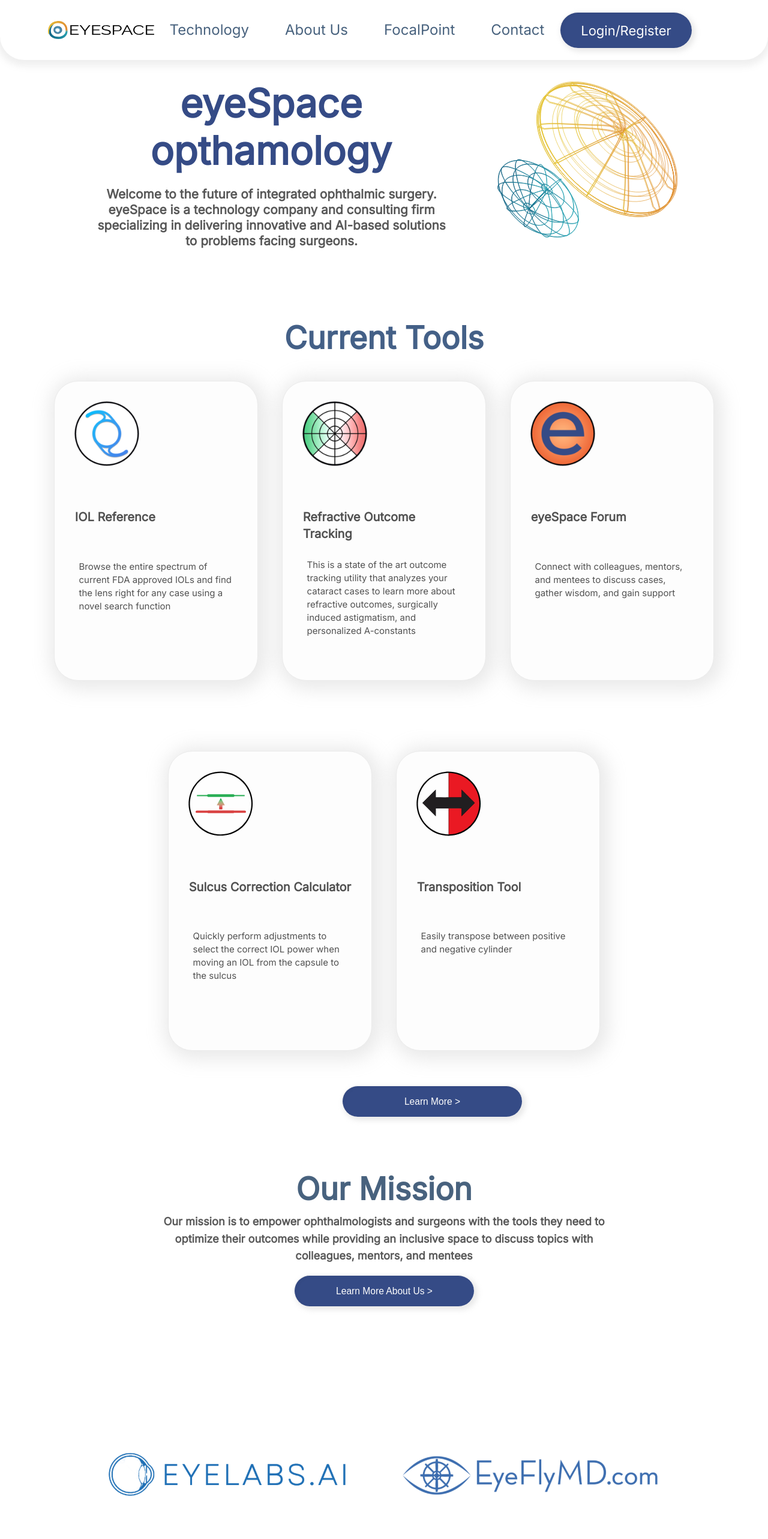
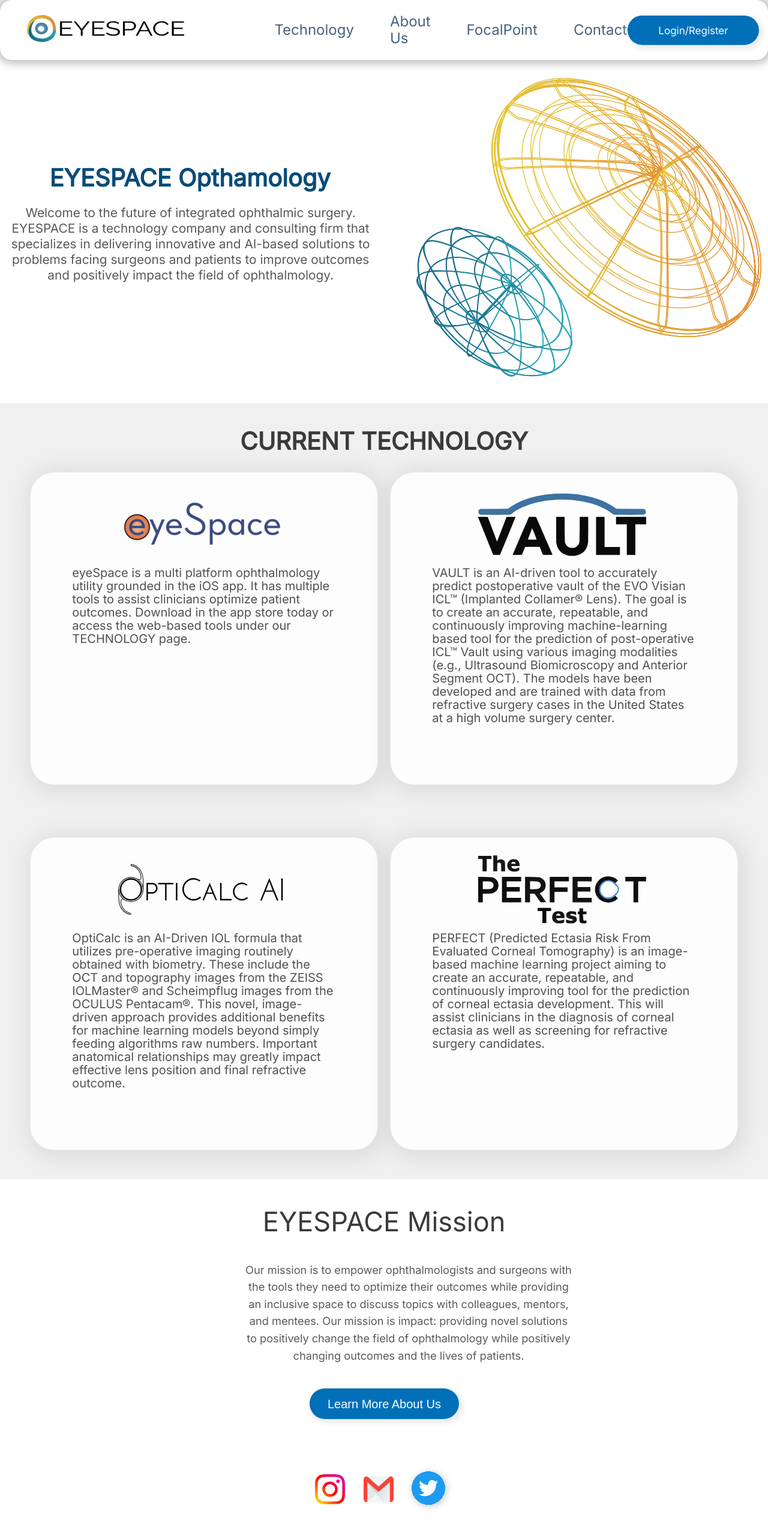
Before and after one commit to eyelabsai/EyeSpace-Website, a React (Create React App) app: page / in a window 1280 px wide. Shown: the top 2566 px of the page at 60% size. Built offline with nearby package versions, Linux system fonts and the light colour scheme.

Commit message:
homepage replicated

```diff
--- a/src/components/footer/Footer.js
+++ b/src/components/footer/Footer.js
@@ -43,7 +43,7 @@
   // For now, don't use any {} inside the return(). Anything inside {} will be treated as javascript, not html
     render() {
       return (
-        <div className="footer">
+        <div className="footer" style={{ backgroundColor: '#f0f0f0' }}>
           {/** start your html here! (delete this whole line, including the {}) */}
           <div className="logos">
             <img className="footer-logo-img-tag" src={eyelab_logo} alt="Eyelab logo"/>
@@ -52,7 +52,7 @@
             <img className="footer-logo-img-tag" src={eyeflymd_logo} alt="EyeFlyMD logo"/>
           </div>
         </div>
-
+{/*
         <div className="socials">
   <a href="https://www.instagram.com/eyespace.ai/" target="_blank" rel="noopener noreferrer">
     <img className="socials-img-tag" src={instagram_logo} alt="Instagram logo" />
@@ -63,7 +63,7 @@
   <a href="https://twitter.com/EyeSpace_AI" target="_blank" rel="noopener noreferrer">
     <img className="socials-img-tag" src={twitter_logo} alt="Twitter logo" />
   </a>
-</div>
+</div> */}
 
           <div className="copyrightText">
           2023 Copyright EYESPACE LLC | Matt Hirabayashi MD | Gurpal Virdi MD
--- a/src/components/header/Header.css
+++ b/src/components/header/Header.css
@@ -1,10 +1,14 @@
 .navbar {
   height: 100px;
   background: #FFFFFF;
-  box-shadow: 0px 4px 12px 6px rgba(129, 129, 129, 0.13);
-  border-radius: 0px 0px 40px 40px;
+  box-shadow: 0px 4px 12px 6px rgba(3, 3, 3, 0.13),
+  0px -4px 12px 6px rgba(3, 3, 3, 0.13);
+
+  border-radius: 20px 20px 20px 20px;
   display: flex;
   justify-content: space-between;
+  color: #0170b9;
+
 }
 
 .buttons {
@@ -14,6 +18,9 @@
   align-items: center;
   padding: 0;
   gap: 60px;
+  padding-left: 150px;
+  color: #0170b9;
+
 }
 
 .button {
@@ -29,15 +36,15 @@
 
 .login-button {
   width: 220px;
-  height: 60px;
-  margin-top: 20px;
-  margin-right: 127px;
-  background: #354B86;
+  height: 50px;
+  margin-top: 25px;
+  margin-right: 15px;
+  background: #0170b9;
   border-radius: 40px;
   font-family: 'Inter';
   font-style: normal;
   font-weight: 500;
-  font-size: 22px;
+  font-size: 17px;
   line-height: 28px;
   color: #FDFDFD;
 }
@@ -46,10 +53,11 @@
 }
 
 .logo-div {
-  width: 177px;
+  width: 300px;
   height: 55px;
-  margin-left: 80px;
-  margin-top: 35px;
+  margin-left: 45px;
+  margin-top: 25px;
+
 }
 
 .logo-img-tag {
--- a/src/views/Homepage/Banner/Banner.css
+++ b/src/views/Homepage/Banner/Banner.css
@@ -1,8 +1,8 @@
 .banner-title {
     font-style: normal;
-    font-size: 65px; /* Reduced by 35% */
-    font-weight: 900;
-    color: #354B86;
+    font-size: 40px; /* Reduced by 35% */
+    font-weight: 700;
+    color: #094b78;
     fill: solid;
     margin-top: 32.5px; /* Adjusted proportionally */
     text-align: center;
@@ -13,7 +13,7 @@
     margin-left: 2px;
     text-align: center;
     font-style: normal;
-    font-weight: 600;
+    /* font-weight: 600; */
     font-size: 20.8px; /* Reduced by 35% */
     line-height: 26px; /* Adjusted proportionally */
     color: #585858;
@@ -61,9 +61,8 @@
     margin-right: 20%;
     font-family: 'Inter';
     font-style: normal;
-    font-weight: 600;
     position: relative;
-    margin-bottom: 10%;
+    margin-bottom: 40px;
 }
 
 .stats {
@@ -103,7 +102,8 @@
 }
 
 .right {
-    margin-top: 0px;
+    margin-top: 30px;
+    margin-right: 70px;
 }
 
 @media only screen and (max-width: 920px) {
@@ -120,7 +120,7 @@
 
     .desc {
         font-style: normal;
-        font-weight: 600;
+        /* font-weight: 600; */
         font-size: 20.8px; /* Reduced by 35% */
         line-height: 26px; /* Adjusted proportionally */
         color: #585858;
--- a/src/views/Homepage/Banner/Banner.js
+++ b/src/views/Homepage/Banner/Banner.js
@@ -17,10 +17,12 @@
       {/* <div  className="contact-div" style={{backgroundImage: `url(${Bckg})`}}> */}
         <div className="left">
             <div className="banner-title">
-                eyeSpace<br/>opthamology
+                <strong>EYESPACE Opthamology</strong>
             </div>
             <div className="desc">
-                <p>Welcome to the future of integrated ophthalmic surgery. eyeSpace is a technology company and consulting firm specializing in delivering innovative and AI-based solutions to problems facing surgeons.</p>
+                <p>Welcome to the future of integrated ophthalmic surgery. EYESPACE is a technology company
+                    and consulting firm that specializes in delivering innovative and AI-based solutions
+                     to problems facing surgeons and patients to improve outcomes and positively impact the field of ophthalmology.</p>
             </div>
             {/* <div className="bottomblock">
                 <a href="appstore://" className="download">
@@ -60,7 +62,7 @@
             </div> */}
         </div>
         <div className="right">
-            <img src={iphone} width="300px" alt="phone"></img>
+            <img src={iphone} width="575px" alt="phone"></img>
         </div>
     </div>
 //   </div>
--- a/src/views/Homepage/Mission/Mission.css
+++ b/src/views/Homepage/Mission/Mission.css
@@ -3,14 +3,18 @@
     margin-right: 20%;
     font-family: 'Inter';
     font-style: normal;
-    font-weight: 600;
+    /* font-weight: 600; */
+    color: #2a2929;
     position: relative;
 }
 
 #mission-title {
-    font-size: 52px; /* Reduced by 35% */
+    margin-top: 50px;
+    margin-bottom: 45px;
+    font-size: 45px; /* Reduced by 35% */
+    /* font-weight: 900; */
     line-height: 41.6px; /* Adjusted proportionally */
-    color: #48627E;
+    color: #3a3a3a;
     margin-left: auto;
     margin-right: auto;
     text-align: center;
@@ -22,13 +26,30 @@
     text-align: center;
     color: #484848;
     opacity: 0.9;
+    width: 550px;
+    margin-left: 150px;
+    margin-bottom: 40px;
+}
+.socials {
+    /* Frame 6 */
+    display: flex;
+    flex-direction: row;
+    width: 100%;
+    /* height: 50px; */
+
+    justify-content: center;
+    align-items: center;
+    padding: 0px;
+    /* gap: 20px; */
+    margin-top: -500px; /* 152px */
+
 }
 
 button {
     box-sizing: border-box;
-    width: 300px; /* Adjusted proportionally */
+    width: 250px; /* Adjusted proportionally */
     height: 52px; /* Adjusted proportionally */
-    background: #354B86;
+    background: #0170b9;
     border-width: 0.7px 0px 0px 0.7px; /* Adjusted proportionally */
     border-style: solid;
     border-color: #F1F1F1;
@@ -36,9 +57,10 @@
         4px 4px 8px 2px rgba(181, 181, 181, 0.3),
         inset 4px 2px 4px rgba(0, 0, 0, 0.03);
     border-radius: 28px; /* Adjusted proportionally */
-    font-size: 15.6px; /* Reduced by 35% */
+    font-size: 20px; /* Reduced by 35% */
     line-height: 18.2px; /* Adjusted proportionally */
     color: #FDFDFD;
+    margin-bottom: -500px;
 }
 
 #btn {
--- a/src/views/Homepage/Mission/Mission.js
+++ b/src/views/Homepage/Mission/Mission.js
@@ -3,6 +3,9 @@
 import PropTypes from "prop-types";
 import './Mission.css';
 import { Link } from 'react-router-dom';
+import instagram_logo from '../../../assets/instagramLogo.svg';
+import twitter_logo from '../../../assets/twitter.svg';
+import gmail_logo from '../../../assets/gmailLogo.svg';
 
 export default class Mission extends React.Component {
   static propTypes = {
@@ -13,14 +16,29 @@
     return (
     <div id="mission-div">
       <div id = "mission-title">
-        Our Mission
+        EYESPACE Mission
       </div>
       <div id = "content">
-        <p>Our mission is to empower ophthalmologists and surgeons with the tools they need to optimize their outcomes while providing an inclusive space to discuss topics with colleagues, mentors, and mentees</p>
+        <p>Our mission is to empower ophthalmologists and surgeons with the
+           tools they need to optimize their outcomes while providing an inclusive space to
+            discuss topics with colleagues, mentors, and mentees. Our mission is impact: providing novel
+            solutions to positively change the field of ophthalmology while positively changing outcomes and the lives of patients.</p>
       </div>
       <div id = "btn">
-        <Link to="/AboutUs" style={{textDecoration: 'none'}}><button>Learn More About Us &gt; </button></Link>
+        <Link to="/AboutUs" style={{textDecoration: 'none'}}><button>Learn More About Us</button></Link>
       </div>
+
+      <div className="socials">
+  <a href="https://www.instagram.com/eyespace.ai/" target="_blank" rel="noopener noreferrer">
+    <img className="socials-img-tag" src={instagram_logo} alt="Instagram logo" />
+  </a>
+  <a href="mailto:youremail@example.com">
+    <img className="socials-img-tag gmail-logo" src={gmail_logo} alt="Gmail logo" />
+  </a>
+  <a href="https://twitter.com/EyeSpace_AI" target="_blank" rel="noopener noreferrer">
+    <img className="socials-img-tag" src={twitter_logo} alt="Twitter logo" />
+  </a>
+</div>
     </div>
     );
   }
--- a/src/views/Homepage/Tools/Card/Card.css
+++ b/src/views/Homepage/Tools/Card/Card.css
@@ -5,12 +5,13 @@
 .title {
   font-family: 'Inter';
   font-style: normal;
-  font-weight: 600;
-  font-size: 52px; /* Reduced by 35% */
+  font-weight: 900;
+  font-size: 40px; /* Reduced by 35% */
   line-height: 0px;
   text-align: center;
-  color: #446087;
-  /* margin-top: 1%; */
+  color: #3a3a3a;
+  margin-top: 5%;
+
   margin-bottom: 1%;
 }
 
@@ -26,25 +27,28 @@
   margin-top: 0px; /* Reduced by 35% */
 }
 .card {
-  width: 340px;
-  height: 500px;
+  width: 580px;
+  height: auto;
   flex: none;
   order: 0;
   flex-grow: 0;
   box-sizing: border-box;
-  width: 340px;
-  height: 500px;
   left: 0px;
   top: 0px;
   background: #FDFDFD;
   border: 1px solid #EBEBEB;
   box-shadow: 4px 4px 30px 10px rgba(181, 181, 181, 0.3);
   border-radius: 40px;
-  margin: 20px;
+  margin: 10px;
+  margin-top: 0px;
 }
 
 .card-img {
   padding: 8%;
+  /* margin-right: auto; */
+  margin-left: 100px;
+  margin-bottom: -190px;
+  margin-top: -100px;
 }
 
 .card-title {
@@ -57,20 +61,20 @@
   color: #515151;
   margin: 5%;
 }
-
 .card-content {
   font-family: 'Inter';
   font-style: normal;
-  font-weight: 500;
-  font-size: 15px; /* Reduced by 35% */
+  font-weight: 550;
+  font-size: 20px; /* Reduced by 35% */
   line-height: 22px;
   color: #515151;
   margin: 12%;
+  margin-bottom: 100px;
 }
 
-#card2 {
+/* #card2 {
   margin-top: -2%;
-}
+} */
 
 @media only screen and (max-width: 920px) {
   .body {
@@ -143,7 +147,7 @@
     margin: 12%;
   }
 
-  #card2 {
+  /* #card2 {
     margin-top: -2%;
-  }
+  } */
 }
--- a/src/views/Homepage/Tools/Card/Card.js
+++ b/src/views/Homepage/Tools/Card/Card.js
@@ -1,10 +1,10 @@
 import React from "react";
 import PropTypes from "prop-types";
 import './Card.css';
-import Card1 from '../../../../assets/card1.svg';
-import Card2 from '../../../../assets/card2.svg';
-import Card3 from '../../../../assets/card3.svg';
-import Card4 from '../../../../assets/sulcus icon.svg';
+import Card1 from '../../../../assets/eyeSpace Logo-2.png'
+import Card2 from '../../../../assets/blog5.svg'
+import Card3 from '../../../../assets/OptiCalc SVG.svg'
+import Card4 from '../../../../assets/blog4.svg'
 import Card5 from '../../../../assets/transpose tool icon.svg';
 import { Link } from 'react-router-dom';
 
@@ -15,16 +15,18 @@
 
     render() {
         return (
-            <div className="current_tools">
-                <div className="title">Current Tools</div>
+            <div className="current_tools" style={{ backgroundColor: '#f0f0f0' }}>
+                <div className="title"> CURRENT TECHNOLOGY</div>
 
                 <div className="tool">
                     <div className="card">
                         <img className="card-img" src={Card1} alt="Card1 Logo" />
                         <div className="detail">
-                            <div className="card-title">IOL Reference</div>
+                            {/* <div className="card-title">IOL Reference</div> */}
                             <div className="card-content">
-                                Browse the entire spectrum of current FDA approved IOLs and find the lens right for any case using a novel search function
+                            eyeSpace is a multi platform ophthalmology utility grounded in the iOS app. It has multiple tools to assist
+                            clinicians optimize patient outcomes.
+                            Download in the app store today or access the web-based tools under our TECHNOLOGY page.
                             </div>
                         </div>
                     </div>
@@ -32,14 +34,16 @@
                     <div className="card">
                         <img className="card-img" src={Card2} alt="Card2 Logo" />
                         <div className="detail">
-                            <div className="card-title">Refractive Outcome Tracking</div>
+                            {/* <div className="card-title">Refractive Outcome Tracking</div> */}
                             <div className="card-content" id="card2">
-                                This is a state of the art outcome tracking utility that analyzes your cataract cases to learn more about refractive outcomes, surgically induced astigmatism, and personalized A-constants
+                            VAULT is an AI-driven tool to accurately predict postoperative vault of the EVO Visian ICL™ (Implanted Collamer® Lens). The goal is to
+                            create an accurate, repeatable, and continuously improving machine-learning based tool for the prediction of post-operative ICL™ Vault using various imaging modalities (e.g., Ultrasound Biomicroscopy and Anterior Segment OCT). The models have been developed
+                            and are trained with data from refractive surgery cases in the United States at a high volume surgery center.
                             </div>
                         </div>
                     </div>
 
-                    <div className="card">
+                    {/* <div className="card">
                         <img className="card-img" src={Card3} alt="Card3 Logo" />
                         <div className="detail">
                             <div className="card-title">eyeSpace Forum</div>
@@ -47,37 +51,41 @@
                                 Connect with colleagues, mentors, and mentees to discuss cases, gather wisdom, and gain support
                             </div>
                         </div>
-                    </div>
+                    </div> */}
                 </div>
 
                 <div className="tool">
                     <div className="card">
-                        <img className="card-img" src={Card4} alt="Card4 Logo" />
+                        <img className="card-img" src={Card3} alt="Card4 Logo" />
                         <div className="detail">
-                            <div className="card-title">Sulcus Correction Calculator</div>
+                            {/* <div className="card-title">Sulcus Correction Calculator</div> */}
                             <div className="card-content">
-                                Quickly perform adjustments to select the correct IOL power when moving an IOL from the capsule to the sulcus
+                            OptiCalc is an AI-Driven IOL formula that utilizes pre-operative imaging routinely obtained with biometry. These include the
+                            OCT and topography images from the ZEISS IOLMaster® and Scheimpflug images from the OCULUS Pentacam®. This novel, image-driven approach provides additional benefits for machine learning models beyond simply feeding algorithms raw numbers. Important anatomical
+                            relationships may greatly impact effective lens position and final refractive outcome.
                             </div>
                         </div>
                     </div>
 
                     <div className="card">
-                        <img className="card-img" src={Card5} alt="Card5 Logo" />
+                        <img className="card-img" src={Card4} alt="Card5 Logo" />
                         <div className="detail">
-                            <div className="card-title">Transposition Tool</div>
+                            {/* <div className="card-title">Transposition Tool</div> */}
                             <div className="card-content">
-                                Easily transpose between positive and negative cylinder
+                            PERFECT (Predicted Ectasia Risk From Evaluated Corneal Tomography) is an image-based machine learning project aiming to create an
+                            accurate, repeatable, and continuously improving tool for the prediction of corneal ectasia development. This will assist clinicians in the diagnosis of
+                            corneal ectasia as well as screening for refractive surgery candidates.
                             </div>
                         </div>
                     </div>
                 </div>
 
                 {/* Button to link to the /Technology page */}
-                <div className="bottom-button">
+                {/* <div className="bottom-button">
                     <Link to="/Technology" style={{ textDecoration: 'none' }}>
                         <button className="contact-button">Learn More &gt;</button>
                     </Link>
-                </div>
+                </div> */}
             </div>
         );
     }
```
